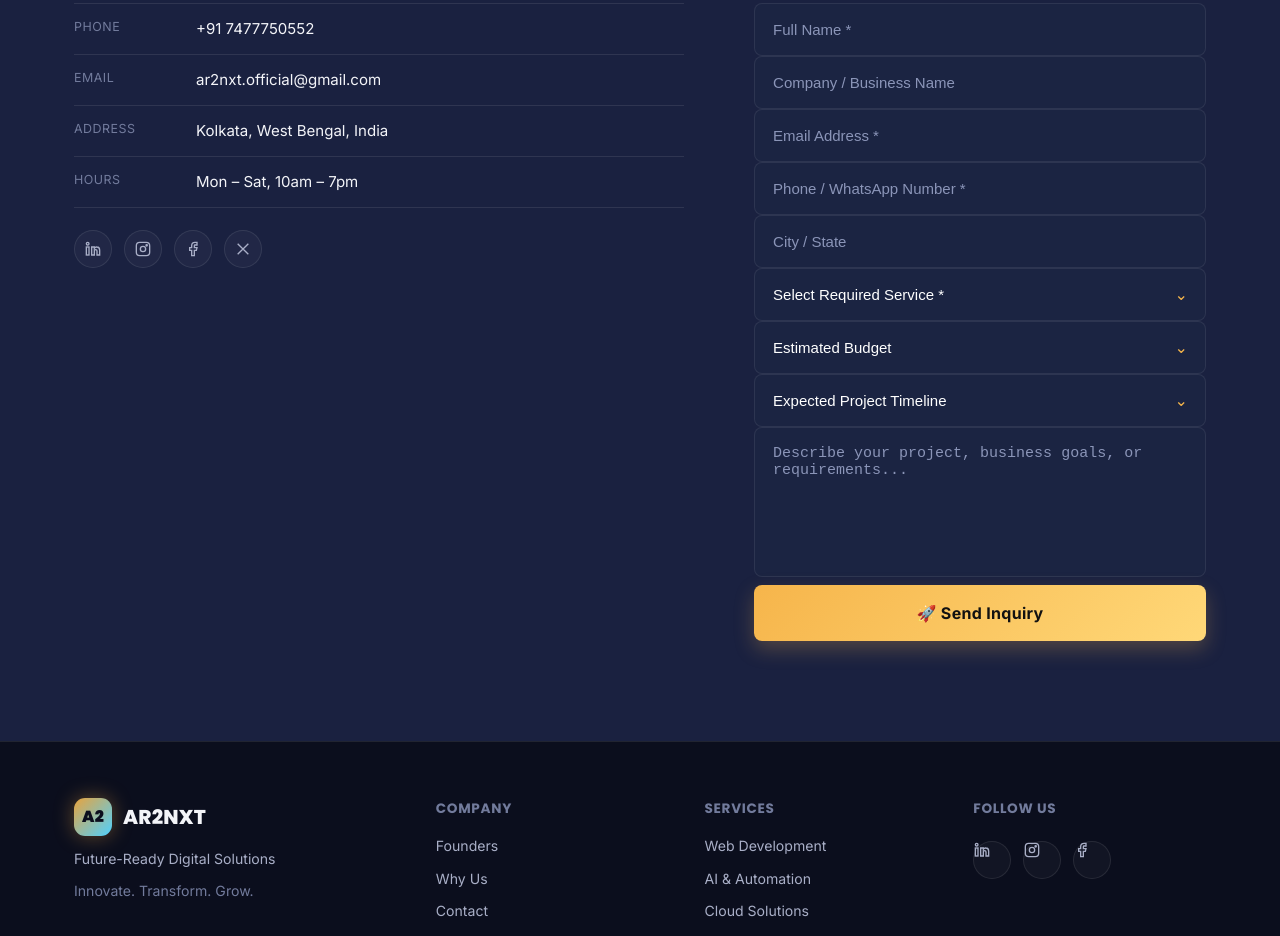
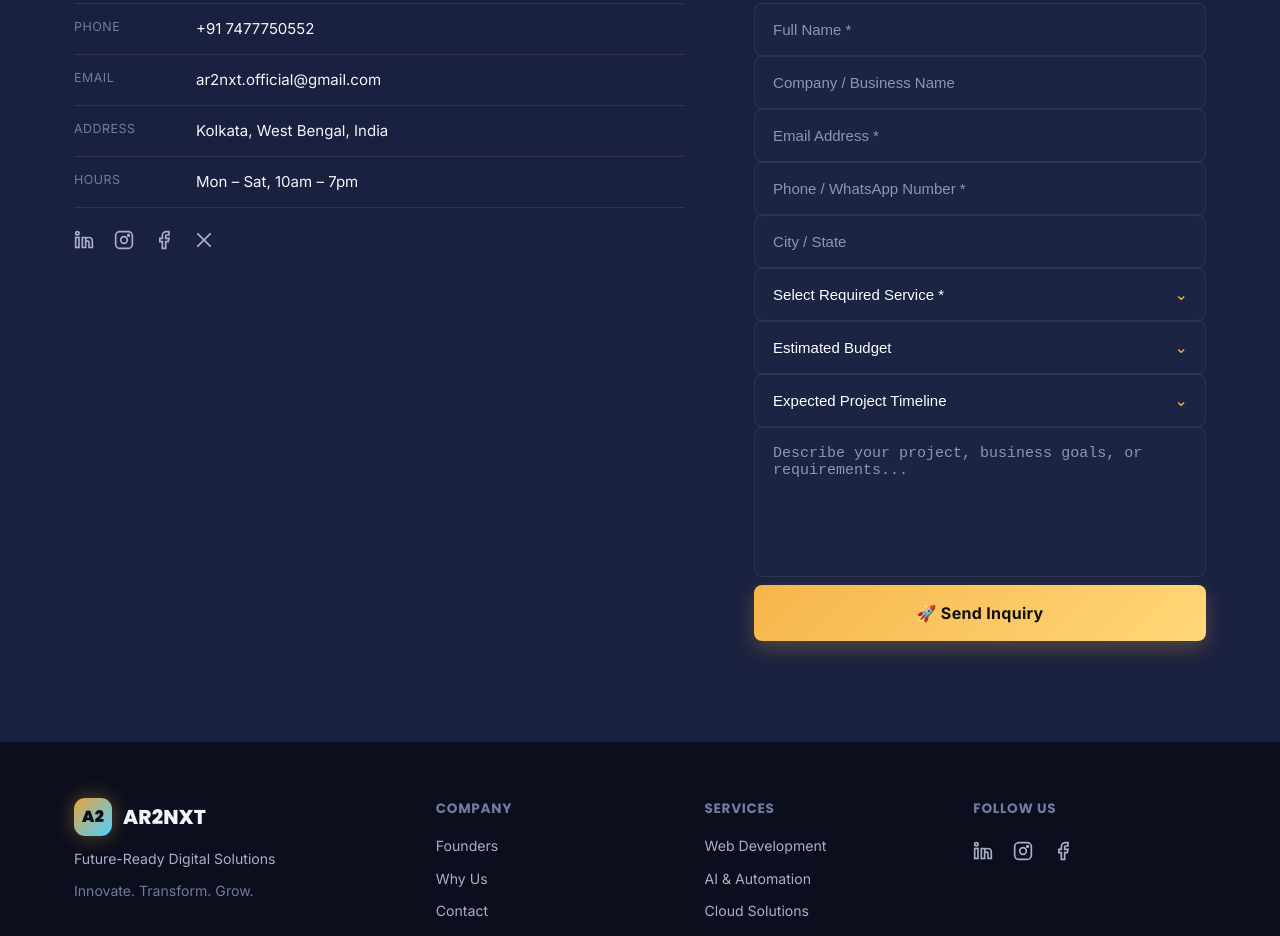
Before and after one commit to Arka-04/AR2NXT, a plain HTML site: page index.html in a window 1280 px wide. Shown: the part 5549-6485 px from the top of the page. Drawn offline with Linux system fonts and the light colour scheme.

Commit message:
icon problem fixed

```diff
--- a/index.html
+++ b/index.html
@@ -406,14 +406,12 @@ p.hero-sub{ font-size:1.08rem; color:var(--text-soft); max-width:540px; margin-b
 .contact-list li{ display:flex; gap:12px; padding:13px 0; border-top:1px solid var(--glass-border); font-size:0.94rem; }
 .contact-list li:last-child{ border-bottom:1px solid var(--glass-border); }
 .contact-list .lbl{ width:110px; flex:none; color:var(--text-mute); font-size:0.78rem; text-transform:uppercase; letter-spacing:0.04em; }
-.social-row{ display:flex; gap:12px; margin-top:22px; }
-.social-row a{
-  width:38px; height:38px; border-radius:50%; display:flex; align-items:center; justify-content:center;
-  border:1px solid var(--glass-border); background:rgba(255,255,255,0.03); transition:.25s;
-}
-.social-row a svg{ width:16px; height:16px; stroke:var(--text-soft); }
+.social-row{ display:flex; gap:20px; margin-top:22px; }
+
+.social-row a svg{ width:20px; height:20px; stroke:var(--text-soft); }
 .social-row a:hover{ border-color:var(--gold); background:rgba(232,163,61,0.1); }
 .social-row a:hover svg{ stroke:var(--gold); }
+
 
 /*====================================
         AR2NXT CONTACT FORM
```
